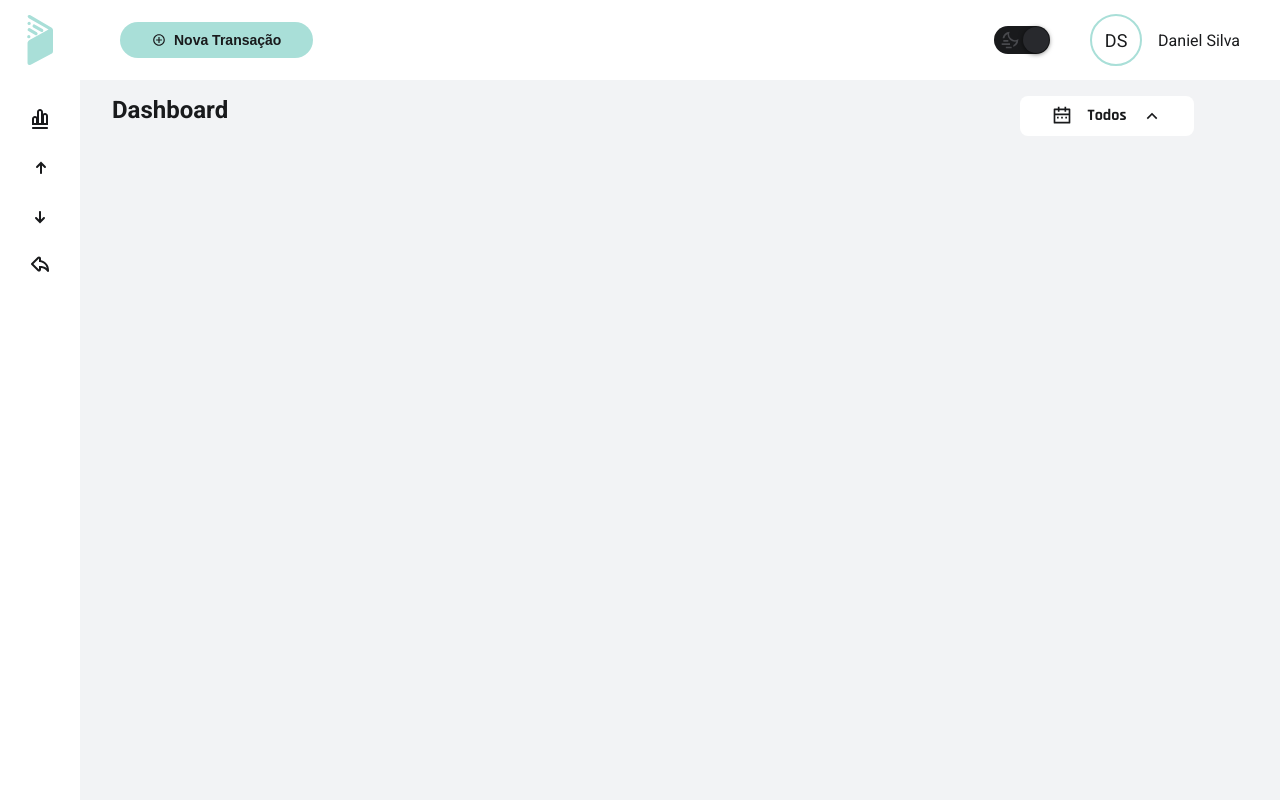
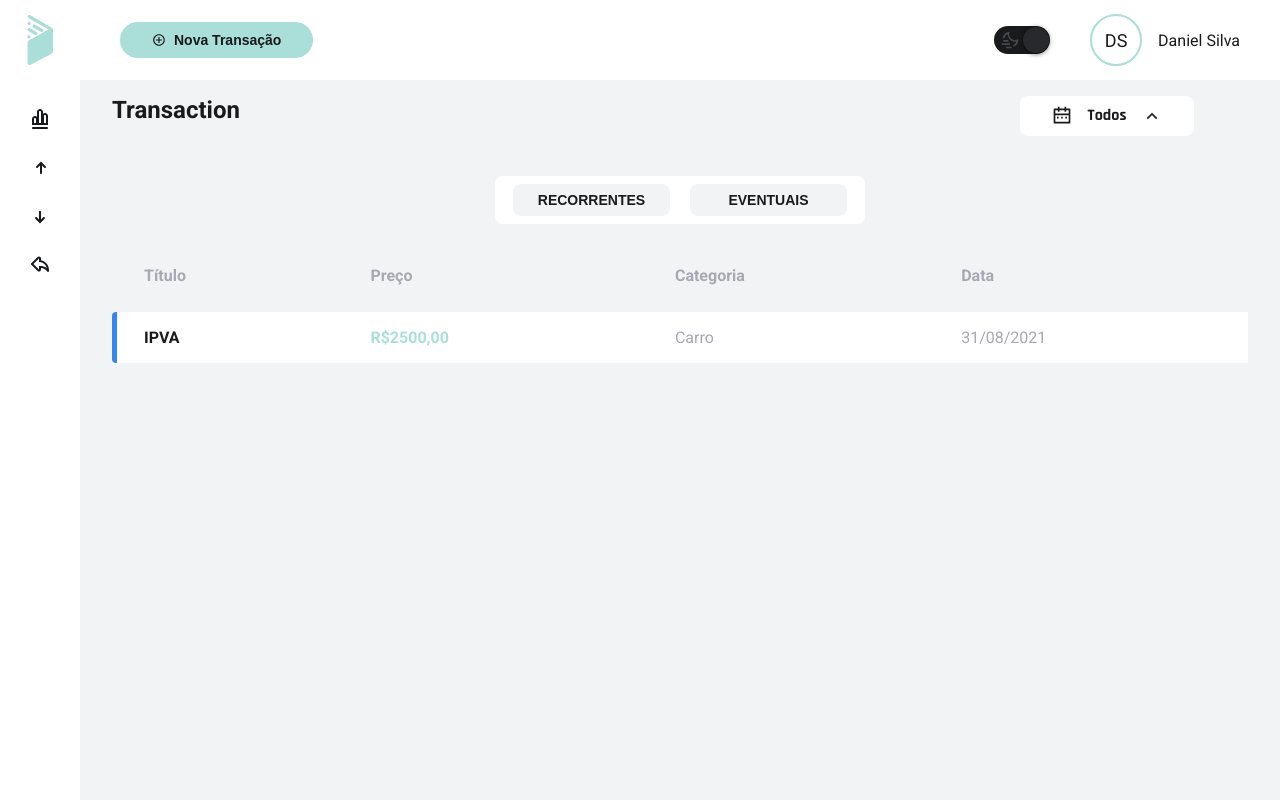
Before and after one commit to dfsilva-dxp/minha-carteira, a React (Create React App) app: page / in a window 1280 px wide. Built offline with nearby package versions, Linux system fonts and the light colour scheme.

Commit message:
feat: importando a page Transactions

```diff
--- a/src/App.tsx
+++ b/src/App.tsx
@@ -1,7 +1,7 @@
 import { ThemeProvider } from "styled-components";
 
 import Layout from "./components/Layout";
-import Dashboard from "./pages/Dashboard";
+import Transactions from "./pages/Transactions";
 
 import { GlobalStyles } from "./styles/global";
 import { light } from "./styles/themes/light";
@@ -11,7 +11,7 @@ function App() {
     <ThemeProvider theme={light}>
       <GlobalStyles />
       <Layout>
-        <Dashboard />
+        <Transactions />
       </Layout>
     </ThemeProvider>
   );
```
